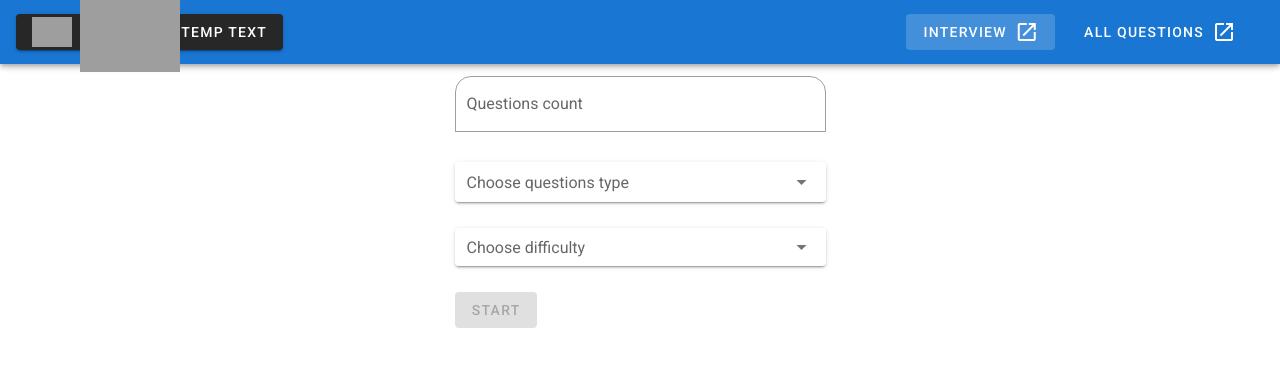
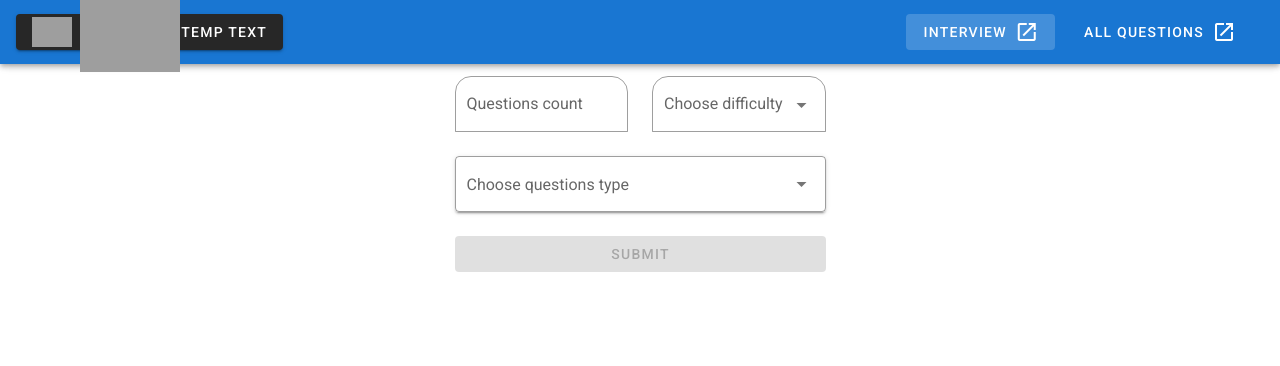
Before and after one commit to tsepo4kin/auto-interview, a Vue app: page /interview in a window 1280 px wide. Shown: the top 366 px of the page. Built offline with nearby package versions, Linux system fonts and the light colour scheme; grey boxes are pictures that could not be loaded.

Commit message:
complete InterviewParams form

```diff
--- a/src/components/InterviewParams.vue
+++ b/src/components/InterviewParams.vue
@@ -1,37 +1,54 @@
 <template>
-  <v-row>
-    <v-col class="mx-auto" lg="4">
-      <v-form>
+  <v-form>
+    <v-row>
+      <v-col lg="2" class="ml-auto">
         <v-text-field
           label="Questions count"
           placeholder="10"
           v-model="count"
           outlined
+          hide-details="true"
           shaped
           type="number"
         ></v-text-field>
+      </v-col>
+      <v-col lg="2" class="mr-auto">
+        <v-select
+          :items="selectDifficulty"
+          v-model="difficulty"
+          outlined
+          hide-details="true"
+          shaped
+          label="Choose difficulty"
+        ></v-select>
+      </v-col>
+    </v-row>
+    <v-row>
+      <v-col class="mx-auto" lg="4">
         <v-select
           :items="selectType"
           v-model="type"
-          dense
+          outlined
+          hide-details="true"
           solo
           label="Choose questions type"
           chips
           multiple
         ></v-select>
-        <v-select
-          :items="selectDifficulty"
-          v-model="difficulty"
-          dense
-          solo
-          label="Choose difficulty"
-        ></v-select>
-        <v-btn :disabled="isDisabled" @click="submitForm" color="primary"
-          >Start</v-btn
+      </v-col>
+    </v-row>
+    <v-row>
+      <v-col class="mx-auto" lg="4">
+        <v-btn
+          @click="submitForm"
+          :disabled="isDisabled"
+          color="primary"
+          style="width: 100%"
+          >Submit</v-btn
         >
-      </v-form>
-    </v-col>
-  </v-row>
+      </v-col>
+    </v-row>
+  </v-form>
 </template>
 
 <script>
--- a/src/views/Interview.vue
+++ b/src/views/Interview.vue
@@ -1,7 +1,7 @@
 <template>
   <v-container>
     <interview-params
-      v-if="loading"
+      v-if="!filtered"
       @submitInterviewParams="filterQuestions"
     ></interview-params>
     <div v-else>
@@ -24,7 +24,7 @@ export default {
   },
   data: () => ({
     filteredQuestions: [],
-    loading: true,
+    filtered: false,
     questionsData: [
       {
         id: 1,
@@ -72,6 +72,7 @@ export default {
   }),
   methods: {
     filterQuestions(e) {
+      // filter by diff and type
       this.filteredQuestions = this.questionsData.filter((question) => {
         if (
           e.difficulty >= question.difficulty &&
@@ -80,8 +81,13 @@ export default {
           return true;
         }
       });
+      // random sort for limit count
+      this.filteredQuestions.sort(() => {
+        return Math.random() - 0.5;
+      });
+      this.filteredQuestions.length = e.count;
 
-      this.loading = false;
+      this.filtered = true;
     },
   },
 };
--- a/src/views/QuestionsList.vue
+++ b/src/views/QuestionsList.vue
@@ -1,6 +1,5 @@
 <template>
   <v-container>
-    <!-- filter -->
     <question-item
       v-for="question of questionsData"
       :key="question.id"
```
